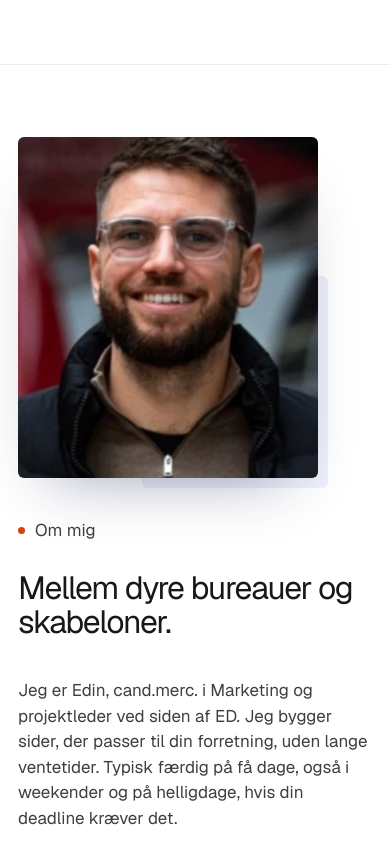
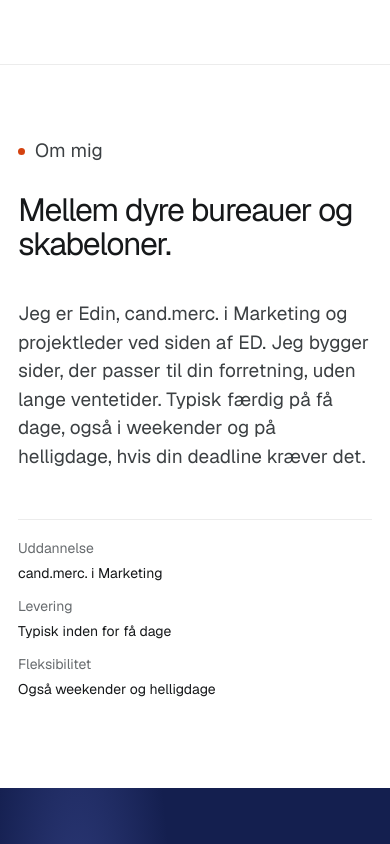
Before and after one commit to drey1008/ed-test-c061e74e, a plain HTML site: page index.html in a window 390 px wide. Shown: the part 6020-6864 px from the top of the page. Drawn offline with nearby package versions, Linux system fonts and the light colour scheme.

Commit message:
Fjern billede fra Om mig

```diff
--- a/index.html
+++ b/index.html
@@ -125,13 +125,10 @@ header{position:sticky;top:0;z-index:20;background:rgba(255,255,255,.9);backdrop
 .pk-note{grid-column:1/-1;font-size:14px;color:var(--grey);margin-top:-112px;padding-bottom:140px}
 /* about */
 .about{display:grid;grid-template-columns:repeat(12,1fr);gap:var(--pad);padding-top:120px;padding-bottom:140px}
-.about .photo{grid-column:1/5;align-self:start;width:100%;max-width:380px;margin:0;position:relative}
-.about .photo::before{content:"";position:absolute;inset:auto -14px -14px auto;width:62%;height:62%;border-radius:6px;background:var(--trust-tint);z-index:-1}
-.about .photo img{display:block;width:100%;height:auto;aspect-ratio:382/434;object-fit:cover;border-radius:6px;box-shadow:0 30px 60px -34px rgba(20,31,79,.45)}
-.about .txt{grid-column:6/12}
+.about .txt{grid-column:1/10}
 .about .txt .kicker{margin-bottom:28px}
 .about h2{font-weight:400;font-size:clamp(32px,3.6vw,52px);line-height:1.05;letter-spacing:-.04em;margin-bottom:40px}
-.about .txt p{font-size:17px;color:#3c4043;margin-bottom:18px;max-width:58ch}
+.about .txt p{font-size:19px;color:#3c4043;margin-bottom:18px;max-width:58ch}
 .facts{display:grid;grid-template-columns:repeat(3,1fr);gap:var(--pad);margin-top:48px;padding-top:18px;border-top:1px solid var(--line);font-size:14px}
 .facts span{display:block;color:var(--grey);margin-bottom:4px}
 .facts p{margin:0!important;font-size:14px!important;color:var(--ink)!important}
@@ -198,7 +195,7 @@ footer.foot a:hover{color:#fff}
 .js .rv.d1{transition-delay:.08s}.js .rv.d2{transition-delay:.16s}
 /* responsive */
 @media (max-width:1000px){
- .ex-head h2,.ex-head p,.hero-foot p.lead,.hero-foot .cta-wrap,.statement h2,.svc .intro,.svc ol,.svc .band-cta,.pk-head h2,.pk-head p,.about .photo,.about .txt,.contact h2,.contact .side,.contact form{grid-column:1/-1}
+ .ex-head h2,.ex-head p,.hero-foot p.lead,.hero-foot .cta-wrap,.statement h2,.svc .intro,.svc ol,.svc .band-cta,.pk-head h2,.pk-head p,.about .txt,.contact h2,.contact .side,.contact form{grid-column:1/-1}
  .hero-foot .cta-wrap{align-items:flex-start}
  .hero-foot .cta{justify-content:flex-start}
  .svc .intro strong{max-width:none;margin-bottom:24px}
@@ -232,8 +229,6 @@ footer.foot a:hover{color:#fff}
  .plan.dark h3{margin-top:56px}
  .plan h3{font-size:36px;margin-top:32px}
  .about{padding-top:72px;padding-bottom:88px;row-gap:40px}
- .about .photo{max-width:300px}
- .about .photo::before{inset:auto -10px -10px auto}
  .facts{grid-template-columns:1fr;gap:12px}
  .contact{padding-top:80px}
  .contact form{padding:20px}
@@ -361,7 +356,6 @@ footer.foot a:hover{color:#fff}
 
  <section id="om" class="px" aria-labelledby="om-title" style="border-top:1px solid var(--line)">
   <div class="about">
-   <figure class="photo rv"><picture><source srcset="edin.webp" type="image/webp"><img src="edin.jpg" alt="Edin, stifter af ED." width="382" height="434" loading="lazy" decoding="async"></picture></figure>
    <div class="txt rv d1">
     <p class="kicker">Om mig</p>
     <h2 id="om-title">Mellem dyre bureauer og skabeloner.</h2>
```
